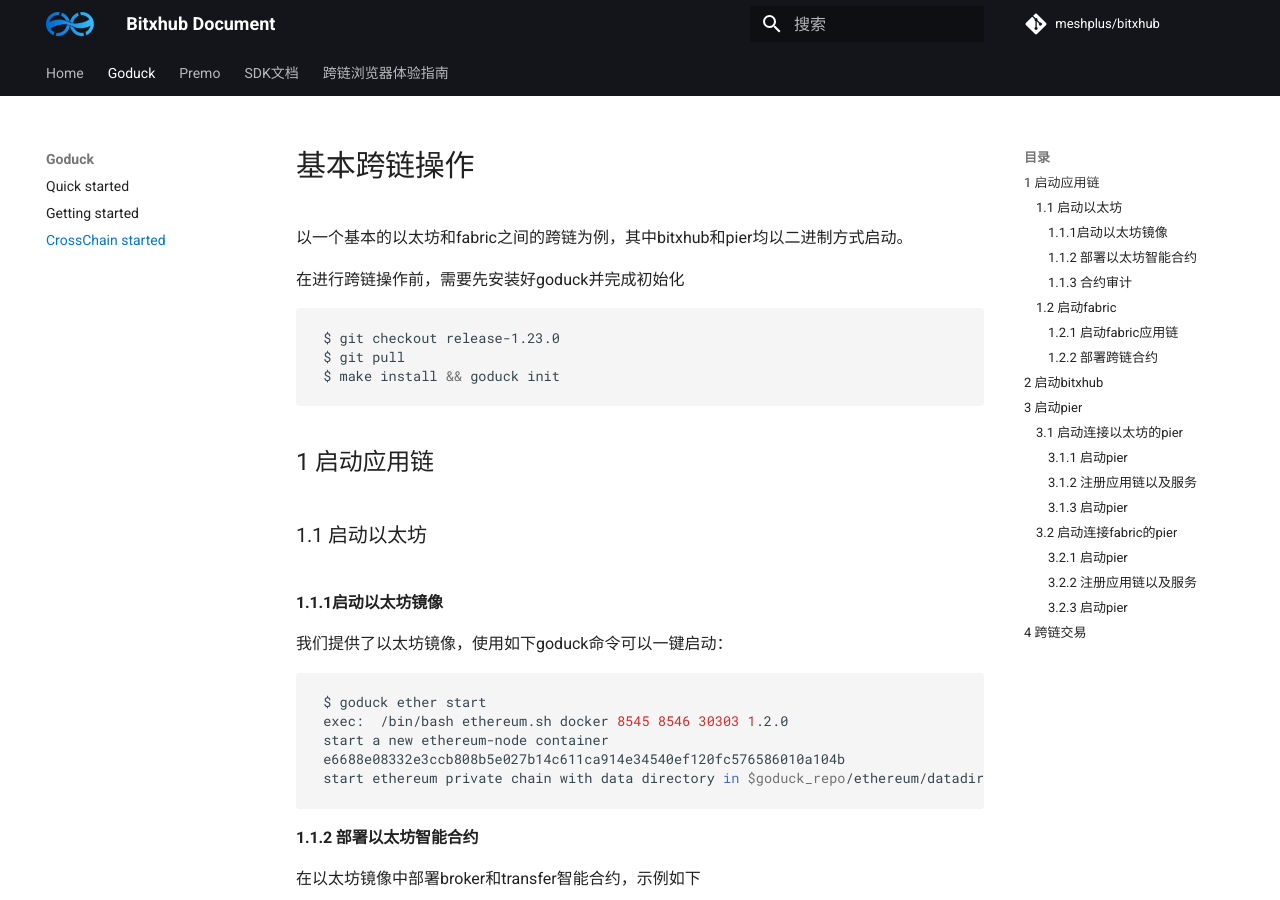
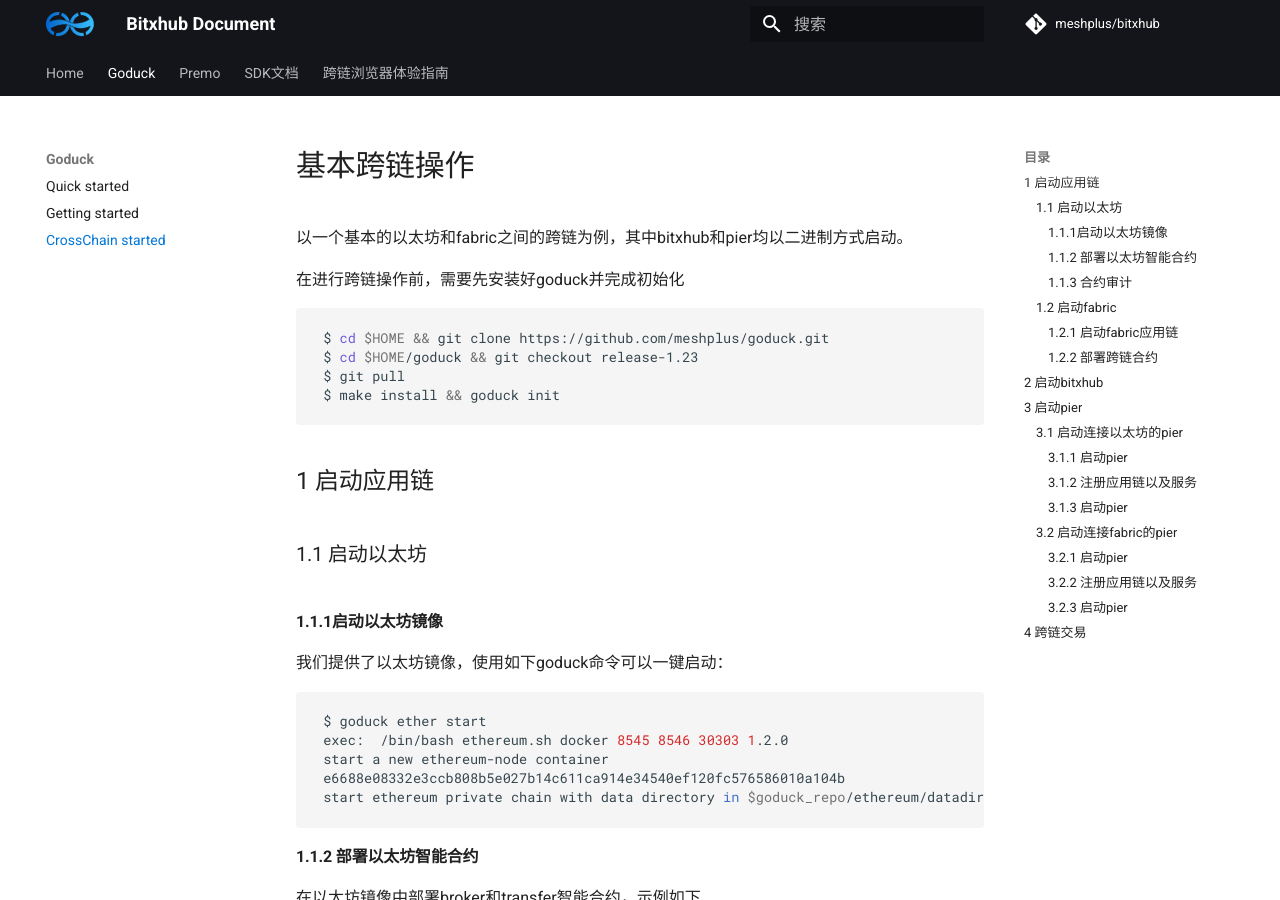
Before and after one commit to meshplus/bitxhub-docs, an MkDocs documentation site: the page built from docs/goduck/cross_chain.md, in a window 1280 px wide and 900 px high. Built offline with MkDocs 1.6.1 and Material for MkDocs 9.7.7, drawn with Linux system fonts in a browser that asks for light colours; comment, search, counter and statistics services are not loaded; the version menu is left out.

Commit message:
fix: goduck cross chain

````diff
--- a/docs/goduck/cross_chain.md
+++ b/docs/goduck/cross_chain.md
@@ -4,7 +4,8 @@
 
 在进行跨链操作前，需要先安装好goduck并完成初始化
 ```shell
-$ git checkout release-1.23.0
+$ cd $HOME && git clone https://github.com/meshplus/goduck.git
+$ cd $HOME/goduck && git checkout release-1.23
 $ git pull
 $ make install && goduck init
 ```
````
